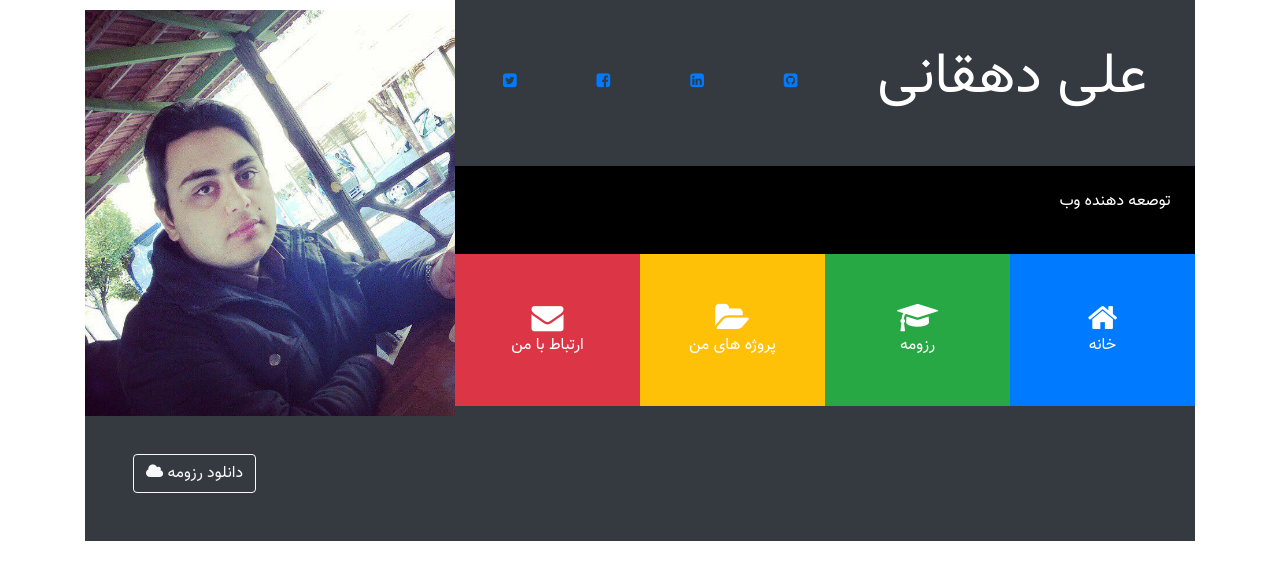
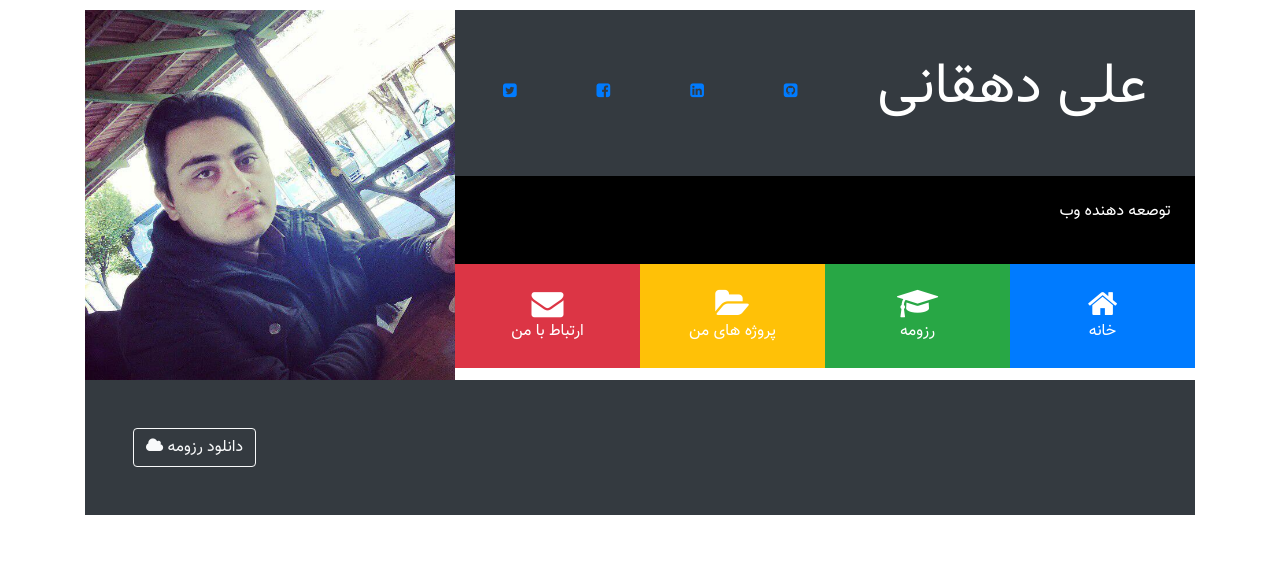
Before and after one commit to alixdehghani/alixdehghani.github.io, a website: page index.html in a window 1280 px wide. Drawn offline with Linux system fonts and the light colour scheme; some packages are replaced by stand-ins of ours; a script that the page names is missing.

Commit message:
style: add  some style for responsive view

```diff
--- a/css/style.css
+++ b/css/style.css
@@ -3,8 +3,11 @@
   color: #fff;
 }
 
+.container {
+  margin-top: 10px;
+}
+
 #main-header img {
-  margin-top: 10px;
   width: 100%;
   height: 100%;
 }
@@ -22,11 +25,12 @@
   cursor: pointer;
 }
 
-@media (min-width: 1199px) {
+@media (min-width: 1281px) {
   .port-item {
-    padding: 3em !important;
+    padding: 5em !important;
   }
 }
+
 
 @font-face {
   font-family: myFirstFont;
@@ -35,4 +39,11 @@
 
 * {
   font-family: myFirstFont;
+  font-size: 2vh;
 }
+
+@media (max-width: 768px) {
+  * {
+    font-size: 1vh;
+  }
+}
```
